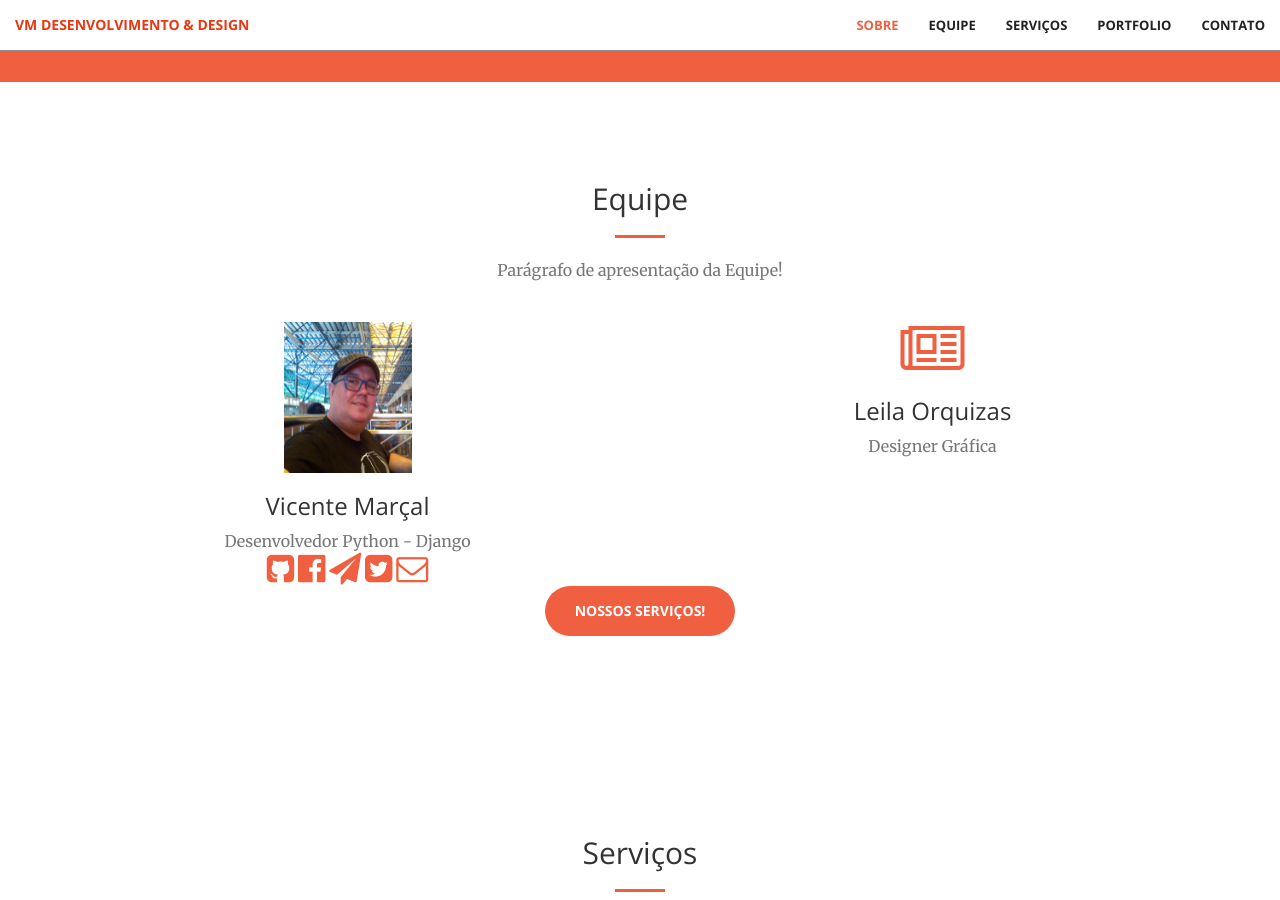
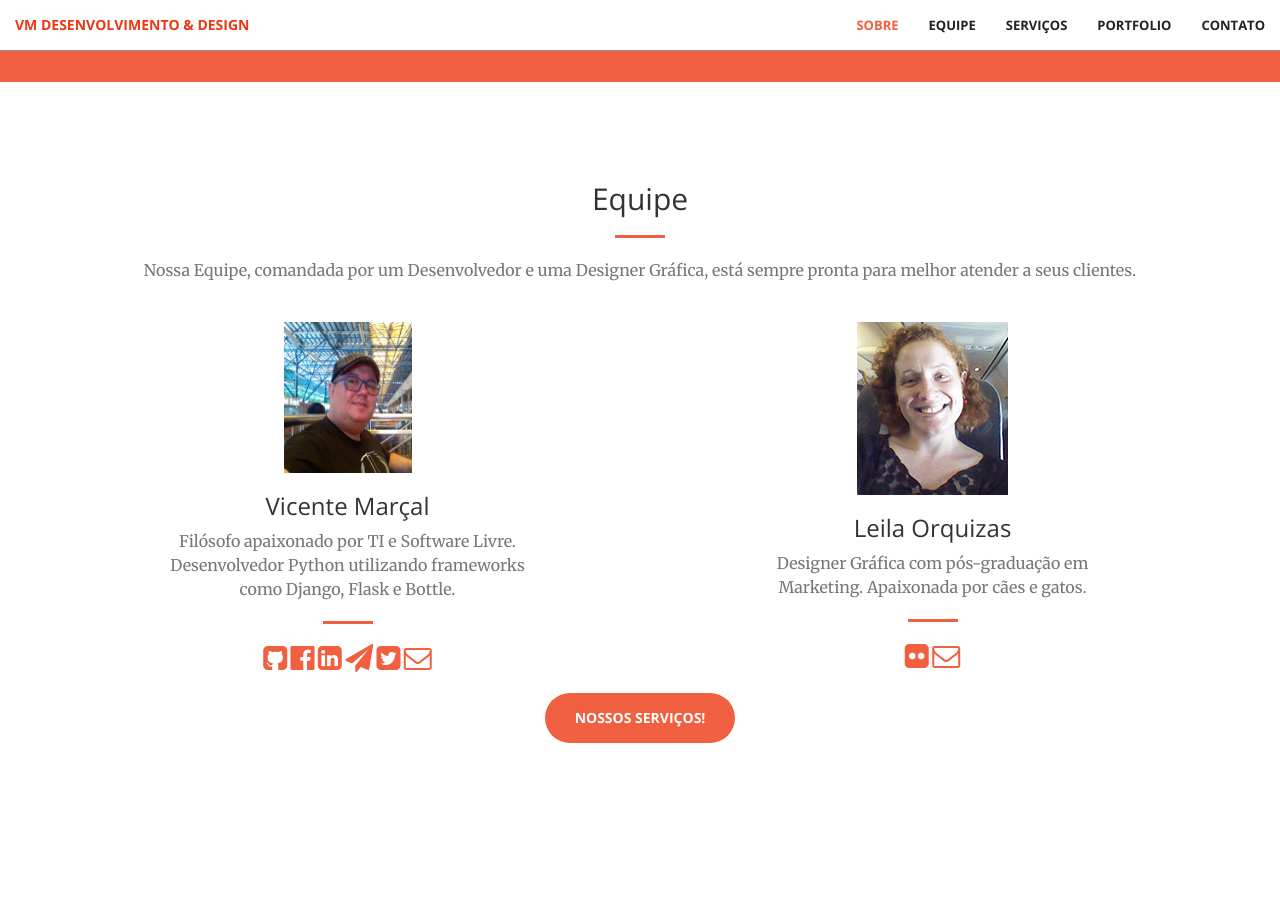
Before and after one commit to vmdesenvolvimento/vmdesenvolvimento.github.io, a Jekyll site: the page built from index.html, in a window 1280 px wide and 900 px high, scrolled down 1328 px. Built offline with Jekyll 4.4.1, drawn with Linux system fonts in a browser that asks for light colours; some of the changed text lies outside the part shown.

Commit message:
atualizando conteúdos do site

```diff
--- a/_includes/portfolio.html
+++ b/_includes/portfolio.html
@@ -10,15 +10,15 @@
     <div class="container-fluid">
         <div class="row no-gutter">
             <div class="col-lg-4 col-sm-6">
-                <a href="#" class="portfolio-box">
+                <a href="https://vmcotacoes.herokuapp.com" class="portfolio-box" target="_blank">
                     <img src="img/portfolio/1.jpg" class="img-responsive" alt="">
                     <div class="portfolio-box-caption">
                         <div class="portfolio-box-caption-content">
                             <div class="project-category text-faded">
-                                Category
+                                Aplicação Web
                             </div>
                             <div class="project-name">
-                                Project Name
+                                App Cotações
                             </div>
                         </div>
                     </div>
--- a/_includes/services.html
+++ b/_includes/services.html
@@ -13,17 +13,22 @@
                 <div class="service-box">
                     <i class="fa fa-4x fa-file-code-o wow bounceIn text-primary"></i>
                     <h3>Desenvolvimento</h3>
-                    <p class="text-muted">
+                    <p class="text-muted text-justify">
                         Com foco na solução que agregará valor ao cliente, desenvolvemos softwares e aplicações web
-                        que atendam à demanda do cliente. Com metodologia ágil e entregas contínuas.
+                        que atendam à demanda do cliente. Com metodologia ágil e entregas contínuas, indo muito além
+                        do código.
                     </p>
                 </div>
             </div>
             <div class="col-lg-6 col-md-6 text-center">
                 <div class="service-box">
-                    <i class="fa fa-4x fa-heart wow bounceIn text-primary" data-wow-delay=".3s"></i>
-                    <h3>Made with Love</h3>
-                    <p class="text-muted">You have to make your websites with love these days!</p>
+                    <i class="fa fa-4x fa-pencil-square-o wow bounceIn text-primary" data-wow-delay=".3s"></i>
+                    <h3>Design Gráfico</h3>
+                    <p class="text-muted text-justify">
+                        Do briefing à concepção da Logo, a <strong>VM Desenvolvimento & Design</strong> trabalha para
+                        oferecer o melhor ordenamento estético-formal de elementos textuais e não-textuais que
+                        compõem as peças gráficas destinadas à comunicação do cliente com seu público-alvo.
+                    </p>
                 </div>
             </div>
         </div>
--- a/_includes/team.html
+++ b/_includes/team.html
@@ -10,44 +10,65 @@
     <div class="container">
         <div class="row">
             <p class="text-center text-muted">
-                Parágrafo de apresentação da Equipe!
+                Nossa Equipe, comandada por um Desenvolvedor e uma Designer Gráfica, está sempre pronta para melhor
+                atender a
+                seus clientes.
             </p>
             <div class="col-lg-6 col-md-6 text-center">
                 <div class="service-box">
                     <img src="../img/vicente.jpg" height="151" width="128"/>
                     <h3>Vicente Marçal</h3>
                     <p class="text-muted">
-                        Desenvolvedor Python - Django<br />
-                        <a href="https://github.com/Riverfount">
+                        Filósofo apaixonado por TI e Software Livre. Desenvolvedor Python utilizando frameworks como
+                        Django, Flask e Bottle.
+                        </p>
+                        <hr class="primary">
+
+                        <a href="https://github.com/Riverfount" style="text-decoration: none">
                             <i class="fa fa-2x fa-github-square wow bounceIn text-primary"></i>
                         </a>
 
-                        <a href="https://www.facebook.com/vicente.marcal">
+                        <a href="https://www.facebook.com/vicente.marcal" style="text-decoration: none">
                             <i class="fa fa-2x fa-facebook-official wow bounceIn text-primary"></i>
                         </a>
 
-                        <a href="https://t.me/vermarcal">
+                        <a href="https://www.linkedin.com/in/vicentemarcal/" style="text-decoration: none">
+                            <i class="fa fa-2x fa-linkedin-square wow bounceIn text-primary"></i>
+                        </a>
+
+                        <a href="https://t.me/vermarcal" style="text-decoration: none">
                             <i class="fa fa-2x fa-paper-plane wow bounceIn text-primary"></i>
                         </a>
 
-                        <a href="https://www.twitter.com/vicentemarcal">
+                        <a href="https://www.twitter.com/vicentemarcal" style="text-decoration: none">
                             <i class="fa fa-2x fa-twitter-square wow bounceIn text-primary"></i>
                         </a>
 
-                        <a href="mailto:vicente.marcal@gmail.com">
+                        <a href="mailto:vicente.marcal@gmail.com" style="text-decoration: none">
                             <i class="fa fa-2x fa-envelope-o wow bounceIn text-primary"></i>
                         </a>
-                    </p>
                 </div>
             </div>
             <div class="col-lg-6 col-md-6 text-center">
                 <div class="service-box">
-                    <i class="fa fa-4x fa-newspaper-o wow bounceIn text-primary" data-wow-delay=".2s"></i>
+                    <img src="../img/Leila_1.jpg" height="173" width="151"/></i>
                     <h3>Leila Orquizas</h3>
-                    <p class="text-muted">Designer Gráfica</p>
+                    <p class="text-muted">
+                        Designer Gráfica com pós-graduação em Marketing. Apaixonada por cães e gatos.
+                    </p>
+                    <hr class="primary">
+                    <a href="https://www.flickr.com/photos/leilaorquizas" style="text-decoration: none">
+                        <i class="fa fa-2x fa-flickr wow bounceIn text-primary"></i>
+                    </a>
+
+                    <a href="mailto:mleilaorquizas@gmail.com" style="text-decoration: none">
+                        <i class="fa fa-2x fa-envelope-o wow bounceIn text-primary"></i>
+                    </a>
+
                 </div>
             </div>
         </div>
+        <br />
         <div class="col-lg-12 text-center">
             <a href="#services" class="btn btn-primary btn-xl page-scroll text-center">Nossos Serviços!</a>
         </div>
```
Also changed, not shown: other parts of _includes/portfolio.html (+10 -10 lines), README.md, img/Leila_1.jpg (added), img/portfolio/1.jpg, img/portfolio/2.jpg, img/portfolio/3.jpg, img/portfolio/4.jpg, img/portfolio/5.jpg, img/portfolio/6.jpg.
